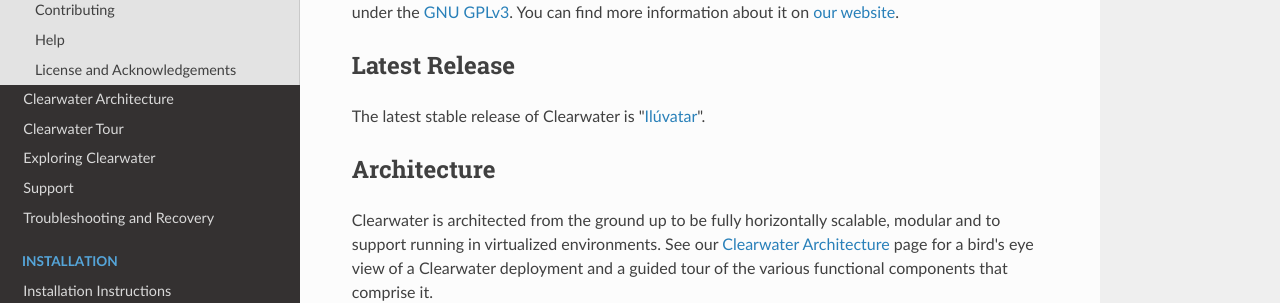
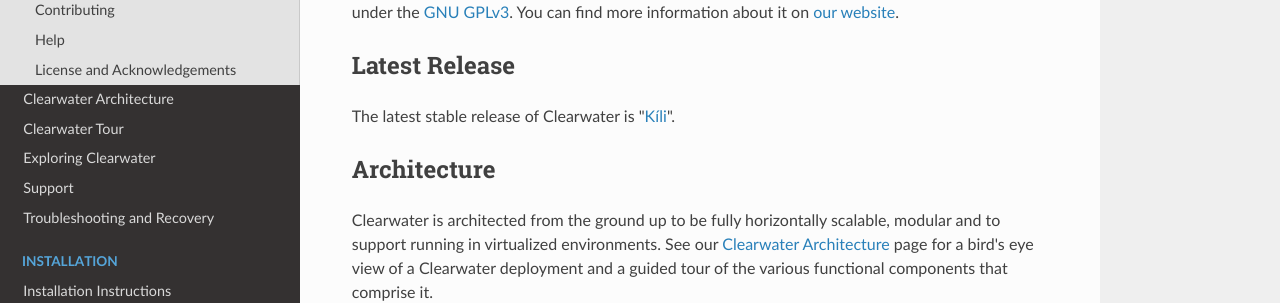
Before and after one commit to Metaswitch/clearwater-readthedocs, an MkDocs documentation site: the page built from docs/index.md, in a window 1280 px wide and 900 px high. Shown: the part 183-486 px from the top of the window. Built offline with MkDocs 1.6.1, drawn with Linux system fonts in a browser that asks for light colours; nearby versions of some CDN libraries; old or Windows-style settings are respelled for this version of MkDocs.

Commit message:
Update index.md

```diff
--- a/docs/index.md
+++ b/docs/index.md
@@ -4,7 +4,7 @@ Project Clearwater is an open-source IMS core, developed by [Metaswitch Networks
 
 ## Latest Release
 
-The latest stable release of Clearwater is "[Ilúvatar](http://lotr.wikia.com/wiki/Eru_Ilúvatar)".
+The latest stable release of Clearwater is "[Kíli](http://lotr.wikia.com/wiki/Fíli_and_Kíli)".
 
 ## Architecture
 
```
